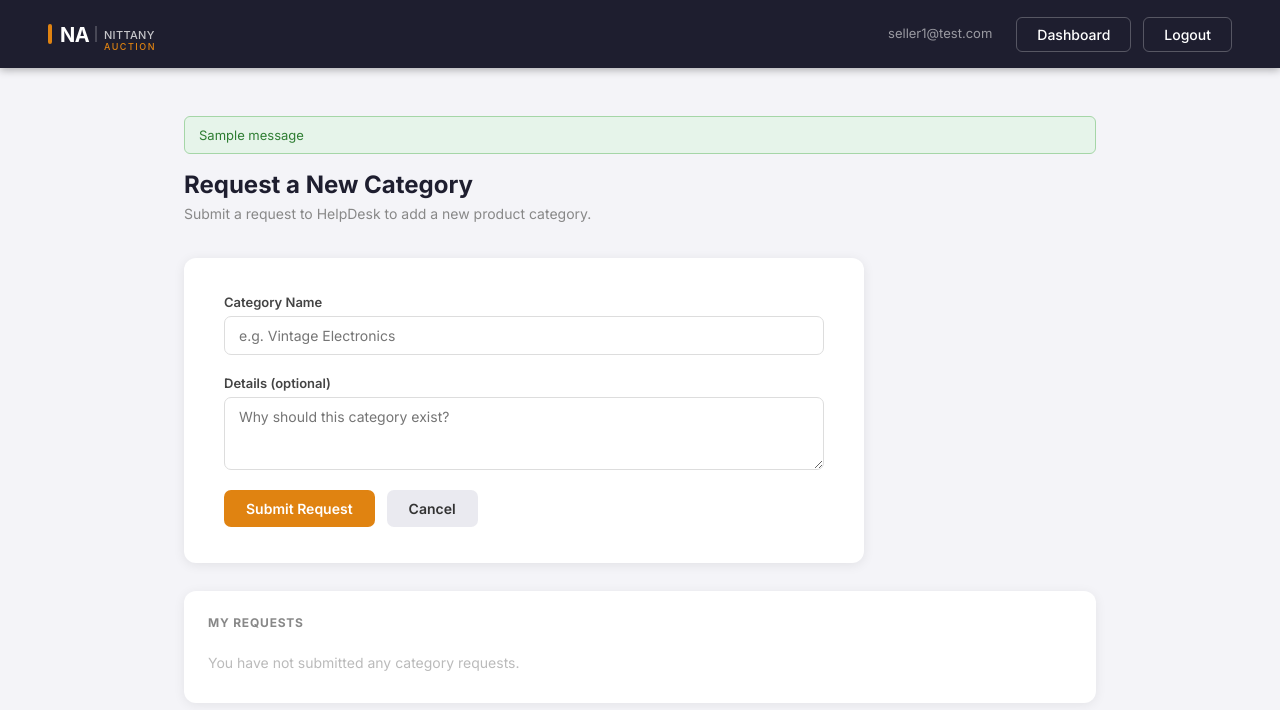
After one commit to jvitorbarros15/Nittany-Auction-, a Flask app: page /seller/category-request in a window 1280 px wide. The commit adds this page. Shown: the top 710 px of the page. Run offline with Flask 3, Linux system fonts and the light colour scheme; a user stored in the database is signed in; tables that the repository leaves empty hold one stand-in row (values such as "Sample post"); one stand-in notice (Sample message) is shown.

Commit message:
Add HelpDesk support, auction promotion, and watchlist features
Implements the three optional Phase 2 features: HelpDesk add-category requests (sellers submit, HelpDesk staff claim and complete, auto-inserting the approved category), auction promotion (sellers pay 5% of reserve to surface listings at the top of browse pages), and bidder watchlist (persistent save list with add/remove and direct bid access for active items).

```diff
--- a/app.py
+++ b/app.py
@@ -79,7 +79,34 @@ def init_db():
             submitted_at   DATETIME DEFAULT CURRENT_TIMESTAMP,
             status         TEXT DEFAULT 'pending'
         );
+        CREATE TABLE IF NOT EXISTS helpdesk_requests (
+            request_id       INTEGER PRIMARY KEY AUTOINCREMENT,
+            requester_email  TEXT NOT NULL,
+            request_type     TEXT NOT NULL DEFAULT 'add_category',
+            category_name    TEXT,
+            details          TEXT,
+            assigned_to      TEXT NOT NULL DEFAULT 'helpdeskteam@lsu.edu',
+            status           TEXT NOT NULL DEFAULT 'unassigned',
+            submitted_at     DATETIME DEFAULT CURRENT_TIMESTAMP,
+            completed_at     DATETIME
+        );
+        CREATE TABLE IF NOT EXISTS watchlist (
+            watchlist_id  INTEGER PRIMARY KEY AUTOINCREMENT,
+            bidder_email  TEXT NOT NULL,
+            listing_id    INTEGER NOT NULL,
+            added_at      DATETIME DEFAULT CURRENT_TIMESTAMP,
+            UNIQUE(bidder_email, listing_id)
+        );
     """)
+
+    existing_cols = {row[1] for row in conn.execute("PRAGMA table_info(listings)").fetchall()}
+    if "promoted" not in existing_cols:
+        conn.execute("ALTER TABLE listings ADD COLUMN promoted INTEGER DEFAULT 0")
+    if "promoted_at" not in existing_cols:
+        conn.execute("ALTER TABLE listings ADD COLUMN promoted_at DATETIME")
+    if "promotion_fee" not in existing_cols:
+        conn.execute("ALTER TABLE listings ADD COLUMN promotion_fee REAL")
+    conn.commit()
     conn.close()
 
 
@@ -478,7 +505,7 @@ def bidder_listings():
                 LEFT JOIN categories c ON l.category_id = c.category_id
                 WHERE l.status = 'active' AND l.auction_stop_time > ?
                   AND l.category_id = ?
-                ORDER BY l.auction_stop_time ASC
+                ORDER BY l.promoted DESC, l.auction_stop_time ASC
             """, (now, category_id)).fetchall()
         else:
             listings = conn.execute("""
@@ -488,7 +515,7 @@ def bidder_listings():
                 FROM listings l
                 LEFT JOIN categories c ON l.category_id = c.category_id
                 WHERE l.status = 'active' AND l.auction_stop_time > ?
-                ORDER BY l.auction_stop_time ASC
+                ORDER BY l.promoted DESC, l.auction_stop_time ASC
             """, (now,)).fetchall()
 
     return render_template("bidder_listings.html",
@@ -553,6 +580,11 @@ def bidder_listing_view(listing_id):
             (listing_id, email)
         ).fetchall()
 
+        in_watchlist = conn.execute(
+            "SELECT 1 FROM watchlist WHERE bidder_email = ? AND listing_id = ?",
+            (email, listing_id)
+        ).fetchone() is not None
+
     return render_template("bidder_listing_view.html",
                            email=email,
                            listing=listing,
@@ -562,7 +594,8 @@ def bidder_listing_view(listing_id):
                            auction_ended=auction_ended,
                            transaction=transaction,
                            rated=rated,
-                           my_questions=my_questions)
+                           my_questions=my_questions,
+                           in_watchlist=in_watchlist)
 
 
 @app.route("/bidder/listings/<int:listing_id>/bid", methods=["GET", "POST"])
@@ -794,7 +827,240 @@ def bidder_apply_seller():
 
 @app.route("/helpdesk")
 def helpdesk():
-    return render_template("helpdesk_welcome.html")
+    guard = role_required("helpdesk")
+    if guard:
+        return guard
+
+    email = session["email"]
+    with sqlite3.connect("nittanyauction.db") as conn:
+        conn.row_factory = sqlite3.Row
+        unassigned_count = conn.execute(
+            "SELECT COUNT(*) FROM helpdesk_requests WHERE status = 'unassigned'"
+        ).fetchone()[0]
+        mine_count = conn.execute(
+            "SELECT COUNT(*) FROM helpdesk_requests WHERE assigned_to = ? AND status = 'assigned'",
+            (email,)
+        ).fetchone()[0]
+
+    return render_template("helpdesk_welcome.html",
+                           email=email,
+                           unassigned_count=unassigned_count,
+                           mine_count=mine_count)
+
+
+@app.route("/helpdesk/requests")
+def helpdesk_requests():
+    guard = role_required("helpdesk")
+    if guard:
+        return guard
+
+    email = session["email"]
+    with sqlite3.connect("nittanyauction.db") as conn:
+        conn.row_factory = sqlite3.Row
+        unassigned = conn.execute(
+            "SELECT * FROM helpdesk_requests WHERE status = 'unassigned' ORDER BY submitted_at ASC"
+        ).fetchall()
+        mine = conn.execute(
+            "SELECT * FROM helpdesk_requests WHERE assigned_to = ? AND status = 'assigned' ORDER BY submitted_at ASC",
+            (email,)
+        ).fetchall()
+        completed = conn.execute(
+            "SELECT * FROM helpdesk_requests WHERE assigned_to = ? AND status = 'completed' ORDER BY completed_at DESC LIMIT 20",
+            (email,)
+        ).fetchall()
+
+    return render_template("helpdesk_requests.html",
+                           email=email,
+                           unassigned=unassigned,
+                           mine=mine,
+                           completed=completed)
+
+
+@app.route("/helpdesk/requests/<int:request_id>/claim", methods=["POST"])
+def helpdesk_claim(request_id):
+    guard = role_required("helpdesk")
+    if guard:
+        return guard
+
+    email = session["email"]
+    with sqlite3.connect("nittanyauction.db") as conn:
+        row = conn.execute(
+            "SELECT status FROM helpdesk_requests WHERE request_id = ?", (request_id,)
+        ).fetchone()
+        if not row or row[0] != "unassigned":
+            flash("Request is no longer available to claim.", "error")
+            return redirect("/helpdesk/requests")
+        conn.execute(
+            "UPDATE helpdesk_requests SET assigned_to = ?, status = 'assigned' WHERE request_id = ?",
+            (email, request_id)
+        )
+    flash("Request claimed.", "success")
+    return redirect("/helpdesk/requests")
+
+
+@app.route("/helpdesk/requests/<int:request_id>/complete", methods=["POST"])
+def helpdesk_complete(request_id):
+    guard = role_required("helpdesk")
+    if guard:
+        return guard
+
+    email = session["email"]
+    with sqlite3.connect("nittanyauction.db") as conn:
+        conn.row_factory = sqlite3.Row
+        req = conn.execute(
+            "SELECT * FROM helpdesk_requests WHERE request_id = ?", (request_id,)
+        ).fetchone()
+        if not req or req["assigned_to"] != email or req["status"] != "assigned":
+            flash("You cannot complete this request.", "error")
+            return redirect("/helpdesk/requests")
+
+        if req["request_type"] == "add_category" and req["category_name"]:
+            existing = conn.execute(
+                "SELECT category_id FROM categories WHERE LOWER(category_name) = LOWER(?)",
+                (req["category_name"],)
+            ).fetchone()
+            if not existing:
+                conn.execute(
+                    "INSERT INTO categories (category_name) VALUES (?)",
+                    (req["category_name"],)
+                )
+
+        conn.execute(
+            "UPDATE helpdesk_requests SET status = 'completed', completed_at = CURRENT_TIMESTAMP WHERE request_id = ?",
+            (request_id,)
+        )
+
+    flash("Request marked as completed.", "success")
+    return redirect("/helpdesk/requests")
+
+
+@app.route("/seller/category-request", methods=["GET", "POST"])
+def seller_category_request():
+    guard = role_required("seller")
+    if guard:
+        return guard
+
+    email = session["email"]
+
+    if request.method == "POST":
+        category_name = request.form.get("category_name", "").strip()
+        details       = request.form.get("details", "").strip()
+        if not category_name:
+            flash("Please enter a category name.", "error")
+            return redirect("/seller/category-request")
+
+        with sqlite3.connect("nittanyauction.db") as conn:
+            conn.execute("""
+                INSERT INTO helpdesk_requests (requester_email, request_type, category_name, details)
+                VALUES (?, 'add_category', ?, ?)
+            """, (email, category_name, details))
+
+        flash("Your request has been submitted to HelpDesk.", "success")
+        return redirect("/seller/category-request")
+
+    with sqlite3.connect("nittanyauction.db") as conn:
+        conn.row_factory = sqlite3.Row
+        my_requests = conn.execute("""
+            SELECT * FROM helpdesk_requests
+            WHERE requester_email = ? AND request_type = 'add_category'
+            ORDER BY submitted_at DESC
+        """, (email,)).fetchall()
+
+    return render_template("seller_category_request.html",
+                           email=email, my_requests=my_requests)
+
+
+@app.route("/seller/listings/<int:listing_id>/promote", methods=["GET", "POST"])
+def seller_listing_promote(listing_id):
+    guard = role_required("seller")
+    if guard:
+        return guard
+
+    email = session["email"]
+    with sqlite3.connect("nittanyauction.db") as conn:
+        conn.row_factory = sqlite3.Row
+        listing = conn.execute(
+            "SELECT * FROM listings WHERE listing_id = ?", (listing_id,)
+        ).fetchone()
+
+        if not listing or listing["seller_email"] != email:
+            flash("Listing not found.", "error")
+            return redirect("/seller/listings")
+
+        if listing["status"] != "active":
+            flash("Only active listings can be promoted.", "error")
+            return redirect("/seller/listings")
+
+        if listing["promoted"]:
+            flash("This listing is already promoted.", "error")
+            return redirect("/seller/listings")
+
+        fee = round(listing["reserve_price"] * 0.05, 2)
+
+        if request.method == "POST":
+            conn.execute("""
+                UPDATE listings
+                SET promoted = 1, promoted_at = CURRENT_TIMESTAMP, promotion_fee = ?
+                WHERE listing_id = ?
+            """, (fee, listing_id))
+            flash(f"Listing promoted! Fee of ${fee:.2f} recorded.", "success")
+            return redirect("/seller/listings")
+
+    return render_template("seller_listing_promote.html",
+                           email=email, listing=listing, fee=fee)
+
+
+@app.route("/bidder/watchlist", methods=["GET", "POST"])
+def bidder_watchlist():
+    guard = role_required("buyer")
+    if guard:
+        return guard
+
+    email = session["email"]
+    now = datetime.now().strftime("%Y-%m-%dT%H:%M")
+
+    if request.method == "POST":
+        action = request.form.get("action")
+        listing_id = int(request.form["listing_id"])
+        with sqlite3.connect("nittanyauction.db") as conn:
+            if action == "add":
+                conn.execute(
+                    "INSERT OR IGNORE INTO watchlist (bidder_email, listing_id) VALUES (?, ?)",
+                    (email, listing_id)
+                )
+                flash("Added to your watchlist.", "success")
+            elif action == "remove":
+                conn.execute(
+                    "DELETE FROM watchlist WHERE bidder_email = ? AND listing_id = ?",
+                    (email, listing_id)
+                )
+                flash("Removed from your watchlist.", "success")
+        next_url = request.form.get("next") or "/bidder/watchlist"
+        return redirect(next_url)
+
+    with sqlite3.connect("nittanyauction.db") as conn:
+        conn.row_factory = sqlite3.Row
+        items = conn.execute("""
+            SELECT w.listing_id, w.added_at,
+                   l.title, l.seller_email, l.reserve_price, l.max_bids, l.status,
+                   l.auction_stop_time, l.promoted,
+                   c.category_name,
+                   (SELECT MAX(bid_amount) FROM bids WHERE listing_id = l.listing_id) AS current_bid,
+                   (SELECT COUNT(*)       FROM bids WHERE listing_id = l.listing_id) AS bid_count
+            FROM watchlist w
+            JOIN listings l   ON w.listing_id = l.listing_id
+            LEFT JOIN categories c ON l.category_id = c.category_id
+            WHERE w.bidder_email = ?
+            ORDER BY w.added_at DESC
+        """, (email,)).fetchall()
+
+    enriched = []
+    for row in items:
+        d = dict(row)
+        d["is_active"] = (d["status"] == "active" and d["auction_stop_time"] > now)
+        enriched.append(d)
+
+    return render_template("bidder_watchlist.html", email=email, items=enriched)
 
 @app.route("/register", methods=["GET", "POST"])
 def register():
@@ -837,4 +1103,4 @@ def register():
 
 
 if __name__ == "__main__":
-    app.run(debug=True)
+    app.run(debug=True, port=5001)
--- a/static/style.css
+++ b/static/style.css
@@ -628,6 +628,11 @@ body {
 .listing-card:hover {
     transform: translateY(-3px);
     box-shadow: 0 6px 20px rgba(0,0,0,0.12);
+}
+
+.listing-card-promoted {
+    border: 2px solid #ffe082;
+    background: #fffbea;
 }
 
 .listing-card-title {
--- a/templates/bidder_welcome.html
+++ b/templates/bidder_welcome.html
@@ -10,6 +10,7 @@
         <div class="nav-links">
             <span class="nav-user">{{ email }}</span>
             <a href="/bidder/listings">Browse</a>
+            <a href="/bidder/watchlist">Watchlist</a>
             <a href="/bidder/profile">Profile</a>
             <a href="/bidder/cards">Cards</a>
             <a href="/logout">Logout</a>
@@ -41,6 +42,11 @@
                 <div class="card-icon">💳</div>
                 <div class="card-label">My Cards</div>
                 <div class="card-desc">Manage your payment methods</div>
+            </a>
+            <a href="/bidder/watchlist" class="dashboard-card">
+                <div class="card-icon">⭐</div>
+                <div class="card-label">My Watchlist</div>
+                <div class="card-desc">Items you've saved for later</div>
             </a>
             <a href="/bidder/apply-seller" class="dashboard-card">
                 <div class="card-icon">📋</div>
--- /dev/null
+++ b/templates/seller_category_request.html
@@ -0,0 +1,75 @@
+<!DOCTYPE html>
+<html>
+<head>
+    <title>Request New Category — NittanyAuction</title>
+    <link rel="stylesheet" href="{{ url_for('static', filename='style.css') }}">
+</head>
+<body>
+    <nav class="first-navbar">
+        <img src="{{ url_for('static', filename='logo.svg') }}" alt="NittanyAuction" height="36">
+        <div class="nav-links">
+            <span class="nav-user">{{ email }}</span>
+            <a href="/seller">Dashboard</a>
+            <a href="/logout">Logout</a>
+        </div>
+    </nav>
+
+    <div class="seller-content">
+        {% with messages = get_flashed_messages(with_categories=true) %}
+            {% for category, message in messages %}
+                <div class="flash-{{ category }}">{{ message }}</div>
+            {% endfor %}
+        {% endwith %}
+
+        <h2>Request a New Category</h2>
+        <p class="seller-subtitle">Submit a request to HelpDesk to add a new product category.</p>
+
+        <div class="form-card" style="margin-bottom:28px;">
+            <form method="POST">
+                <div class="form-group">
+                    <label for="category_name">Category Name</label>
+                    <input type="text" id="category_name" name="category_name" required placeholder="e.g. Vintage Electronics">
+                </div>
+                <div class="form-group">
+                    <label for="details">Details (optional)</label>
+                    <textarea id="details" name="details" rows="3" placeholder="Why should this category exist?"></textarea>
+                </div>
+                <div class="form-actions">
+                    <button type="submit" class="btn-primary">Submit Request</button>
+                    <a href="/seller" class="btn-secondary">Cancel</a>
+                </div>
+            </form>
+        </div>
+
+        <div class="listings-section">
+            <h3>My Requests</h3>
+            {% if my_requests %}
+            <table class="listings-table">
+                <thead>
+                    <tr>
+                        <th>Category</th>
+                        <th>Details</th>
+                        <th>Status</th>
+                        <th>Assigned To</th>
+                        <th>Submitted</th>
+                    </tr>
+                </thead>
+                <tbody>
+                    {% for r in my_requests %}
+                    <tr>
+                        <td>{{ r['category_name'] }}</td>
+                        <td>{{ r['details'] or '—' }}</td>
+                        <td>{{ r['status'].title() }}</td>
+                        <td>{{ r['assigned_to'] }}</td>
+                        <td>{{ r['submitted_at'][:16].replace('T', ' ') }}</td>
+                    </tr>
+                    {% endfor %}
+                </tbody>
+            </table>
+            {% else %}
+            <p class="empty-state">You have not submitted any category requests.</p>
+            {% endif %}
+        </div>
+    </div>
+</body>
+</html>
--- a/templates/seller_listings.html
+++ b/templates/seller_listings.html
@@ -56,6 +56,11 @@
                             <div class="listing-actions">
                                 {% if listing['bid_count'] == 0 %}
                                 <a href="/seller/listings/{{ listing['listing_id'] }}/edit" class="btn-secondary" style="font-size:13px; padding:5px 12px;">Edit</a>
+                                {% endif %}
+                                {% if listing['promoted'] %}
+                                <span class="tag" style="background:#ffe082; color:#8a6d00;">Promoted</span>
+                                {% else %}
+                                <a href="/seller/listings/{{ listing['listing_id'] }}/promote" class="btn-secondary" style="font-size:13px; padding:5px 12px;">Promote</a>
                                 {% endif %}
                                 <a href="/seller/listings/{{ listing['listing_id'] }}/remove" class="btn-danger">Remove</a>
                             </div>
--- a/templates/seller_welcome.html
+++ b/templates/seller_welcome.html
@@ -35,6 +35,11 @@
                 <div class="card-label">Create Listing</div>
                 <div class="card-desc">Post a new item for auction</div>
             </a>
+            <a href="/seller/category-request" class="dashboard-card">
+                <div class="card-icon">🏷️</div>
+                <div class="card-label">Request New Category</div>
+                <div class="card-desc">Ask HelpDesk to add a category</div>
+            </a>
         </div>
     </div>
 </body>
```
Also changed, not shown: templates/bidder_listing_view.html (+8 -0 lines), templates/bidder_listings.html (+5 -2 lines), templates/bidder_watchlist.html (added, +103 -0 lines), templates/helpdesk_requests.html (added, +129 -0 lines), templates/helpdesk_welcome.html (+31 -7 lines), templates/seller_listing_promote.html (added, +51 -0 lines), nittanyauction.db.
